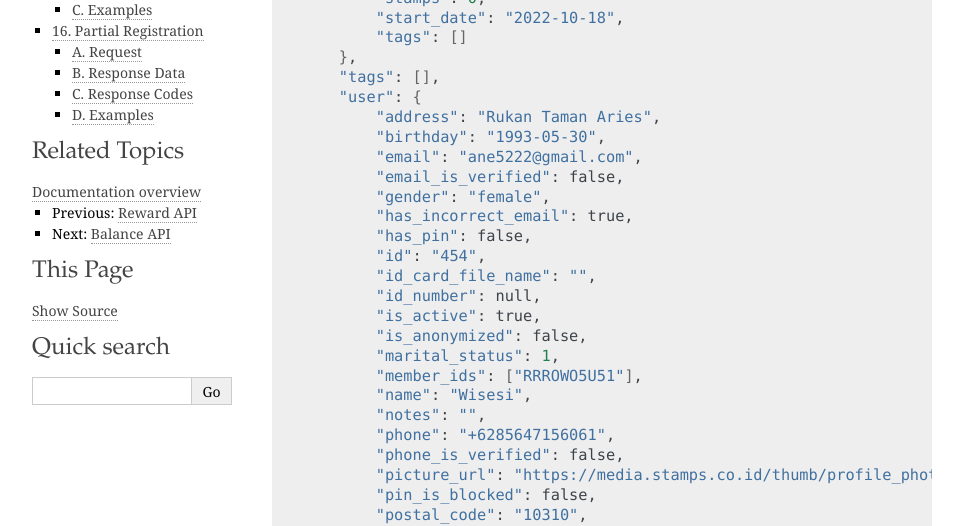
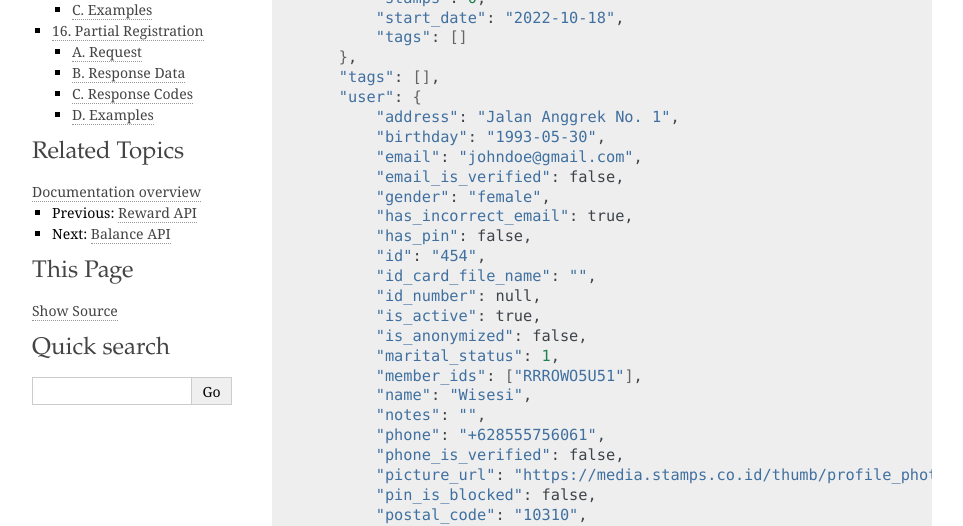
Before and after one commit to ui/stamps-api-docs, a Sphinx documentation site: the page built from source/customer_api.rst, in a window 1280 px wide and 900 px high, scrolled down 1602 px. Shown: the part 152-678 px from the top of the window, without its empty margins (148-1111 px from the left). Built offline with Sphinx 7.4.7, drawn with Linux system fonts in a browser that asks for light colours.

Commit message:
Change dummy credentials

```diff
--- a/source/customer_api.rst
+++ b/source/customer_api.rst
@@ -92,9 +92,9 @@ On a successful API call:
         },
         "tags": [],
         "user": {
-            "address": "Rukan Taman Aries",
+            "address": "Jalan Anggrek No. 1",
             "birthday": "1993-05-30",
-            "email": "ane5222@gmail.com",
+            "email": "johndoe@gmail.com",
             "email_is_verified": false,
             "gender": "female",
             "has_incorrect_email": true,
@@ -108,7 +108,7 @@ On a successful API call:
             "member_ids": ["RRROWO5U51"],
             "name": "Wisesi",
             "notes": "",
-            "phone": "+6285647156061",
+            "phone": "+628555756061",
             "phone_is_verified": false,
             "picture_url": "https://media.stamps.co.id/thumb/profile_photos/2014/4/17/483ccddd-9aea-44d2-bbc4-6aa71f51fb2a_size_80.png",
             "pin_is_blocked": false,
```
